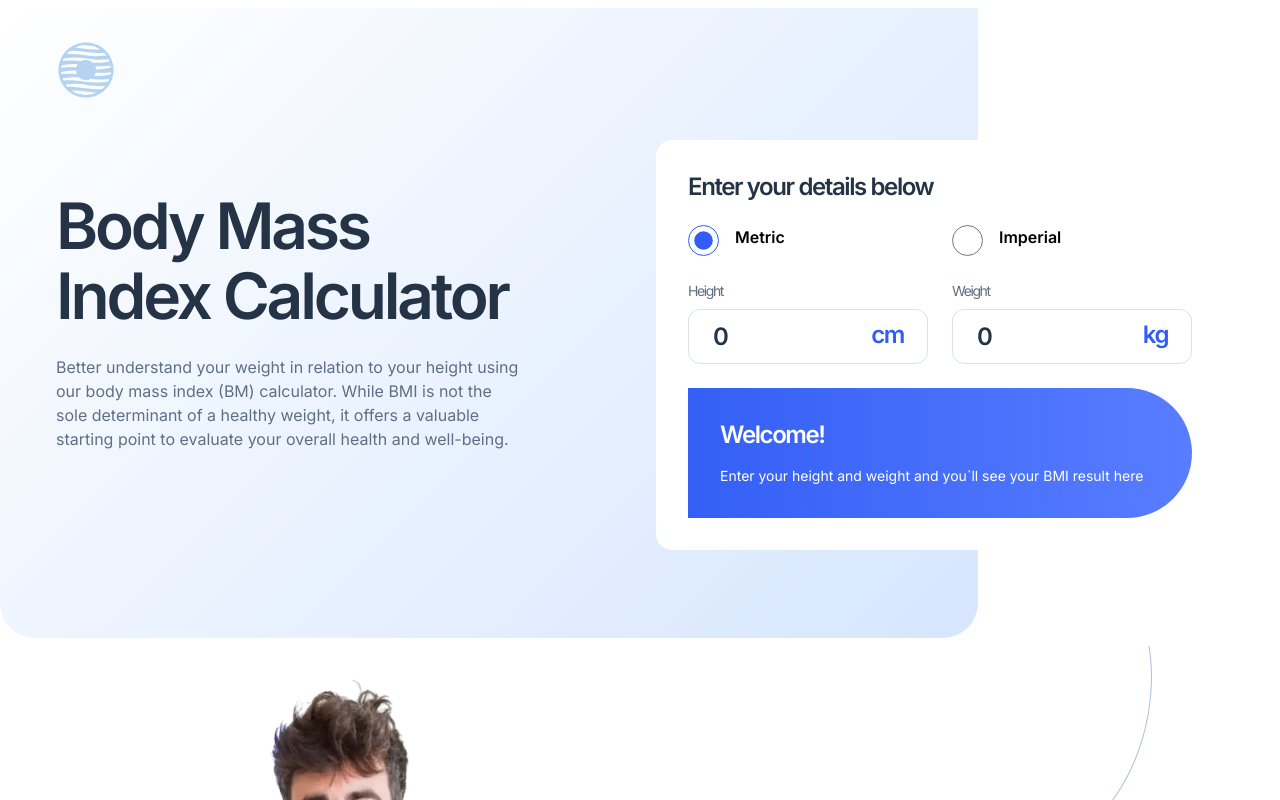
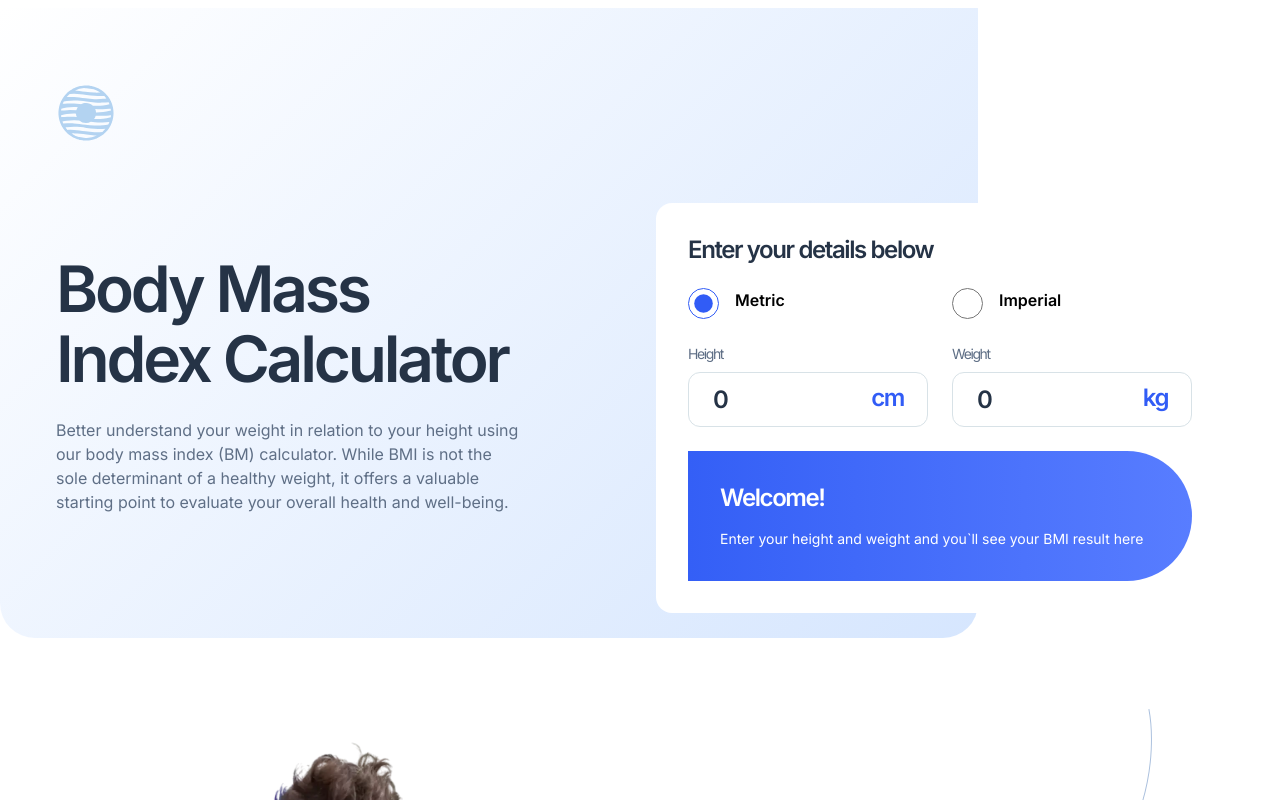
Before and after one commit to kamiliano1/bmi-calculator, a Next.js app: page / in a window 1280 px wide. Shown: the top 800 px of the page. Built offline with nearby package versions, Linux system fonts and the light colour scheme.

Commit message:
Update MainSection.tsx

```diff
--- a/components/MainSection/MainSection.tsx
+++ b/components/MainSection/MainSection.tsx
@@ -155,11 +155,11 @@ const MainSection: React.FC = () => {
 
   return (
     <main className="px-6 sm:px-10 text-center mt-2 lg:grid lg:grid-cols-[repeat(2,_minmax(0,_568px))] lg:grid-rows-[minmax(0,_1fr)] lg:justify-center lg:gap-x-8 lg:items-center max-w-[1440px] mx-auto relative ">
-      <div className="absolute  w-full bg-[linear-gradient(315deg,_#D6E6FE_0%,_rgba(214,_252,_254,_0.00)_100%)] h-[620px] lg:h-[630px] rounded-[0px_0px_35px_35px] top-0 left-0 lg:w-[978px] z-[-1]"></div>
+      <div className="absolute w-full bg-[linear-gradient(315deg,_#D6E6FE_0%,_rgba(214,_252,_254,_0.00)_100%)] h-[620px] lg:h-[630px] rounded-[0px_0px_35px_35px] top-0 left-0 lg:w-[978px] z-[-1]"></div>
       <Image
         src={Logo}
         alt="page logo"
-        className="mx-auto py-6 w-[40px] sm:pb-10 sm:pt-8 lg:w-[60px] lg:mx-0"
+        className="mx-auto py-6 w-[40px] sm:pb-10 sm:pt-8 lg:w-[60px] lg:mx-0 lg:pt-[4.6875rem] lg:pb-[3.75rem]"
       />
       <div className="lg:text-start lg:max-w-[470px] lg:col-start-1 lg:row-start-2">
         <h1 className="mb-6 text-L lg:text-XL max-w-[11ch] mx-auto lg:max-w-none">
```
